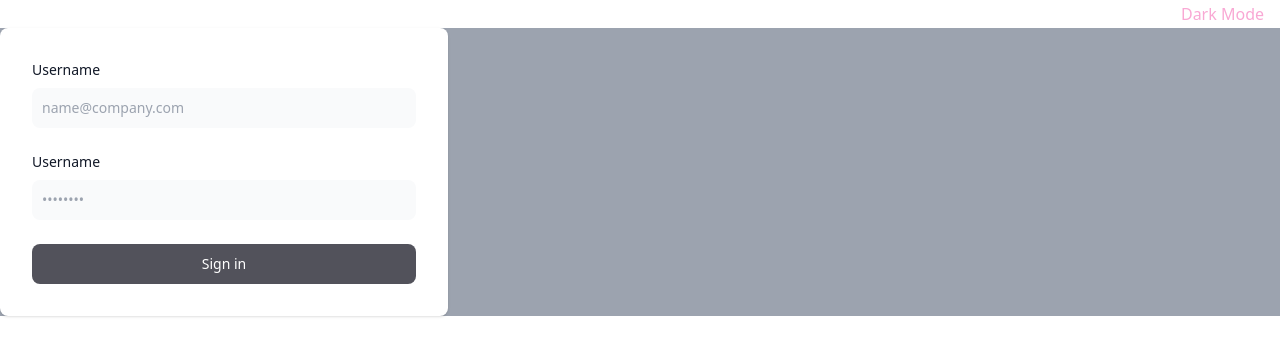
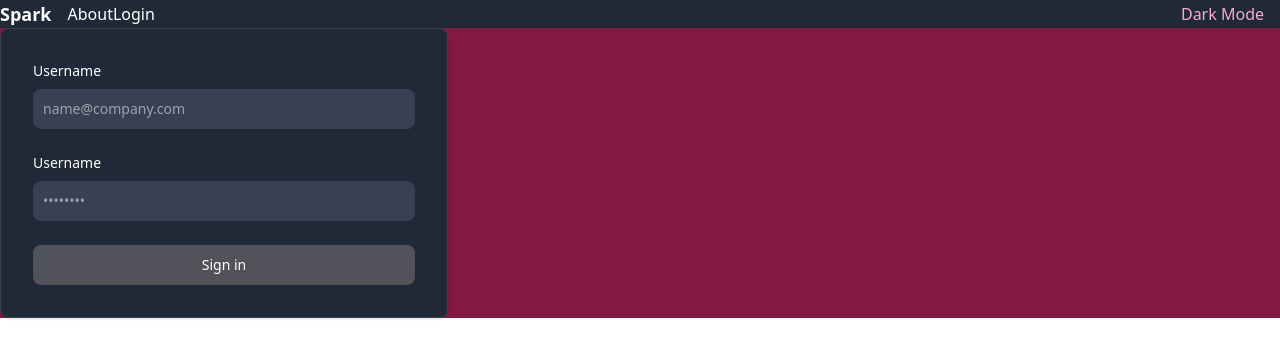
Before and after one commit to klilax/spark-react, a React (Create React App) app: page /login in a window 1280 px wide. Shown: the top 358 px of the page. Built offline with nearby package versions, Linux system fonts and the light colour scheme.

Commit message:
dark mode added

```diff
--- a/src/App.js
+++ b/src/App.js
@@ -11,6 +11,7 @@ function App() {
     // <div>
     //   <About />
     // </div>
+    <div className="dark">
       <BrowserRouter>
         <Navbar />
         <Routes>
@@ -19,6 +20,9 @@ function App() {
           <Route  path="/login" element={<Login />} />
         </Routes>
       </BrowserRouter>
+    </div>
+
+
   );
 }
 
--- a/src/pages/login.js
+++ b/src/pages/login.js
@@ -4,7 +4,7 @@ import LoginForm from "../components/loginForm";
 
 function Login(){
   return (
-    <div className="bg-gray-400">
+    <div className="bg-gray-400 dark:bg-pink-900">
       <div>
         <LoginForm />
       </div>
--- a/tailwind.config.js
+++ b/tailwind.config.js
@@ -1,5 +1,7 @@
 /** @type {import('tailwindcss').Config} */
+// eslint-disable-next-line no-undef
 module.exports = {
+  darkMode: 'class',
   content: [
     "./src/**/*.{js,jsx,ts,tsx}",
   ],
```
Lines whose indentation alone changed are shown as unchanged.
